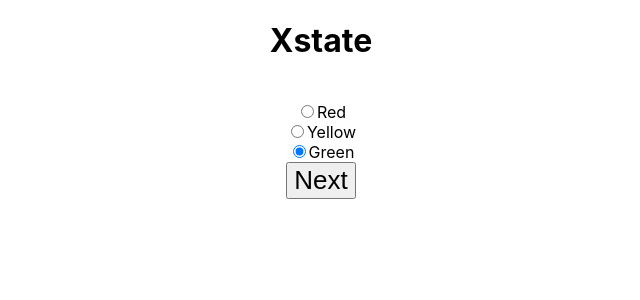
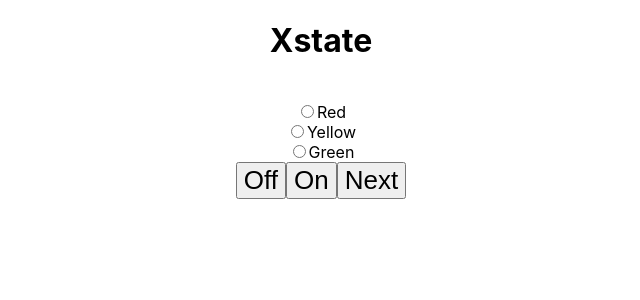
Before and after one commit to grid-stacks/xstate-react, a React (Vite) app: page / in a window 1280 px wide. Shown: the top 300 px of the page, without its empty margins (319-959 px from the left). Built offline with nearby package versions, Linux system fonts and the light colour scheme.

Commit message:
refactor: :recycle: Implement complex state

```diff
--- a/src/App.tsx
+++ b/src/App.tsx
@@ -17,7 +17,7 @@
 					name="light"
 					id="red"
 					value="red"
-					checked={current.matches("red")}
+					checked={current.matches({ ON: "red" })}
 				/>
 				<label htmlFor="red">Red</label>
 			</div>
@@ -28,7 +28,7 @@
 					name="light"
 					id="yellow"
 					value="yellow"
-					checked={current.matches("yellow")}
+					checked={current.matches({ ON: "yellow" })}
 				/>
 				<label htmlFor="yellow">Yellow</label>
 			</div>
@@ -39,10 +39,12 @@
 					name="light"
 					id="green"
 					value="green"
-					checked={current.matches("green")}
+					checked={current.matches({ ON: "green" })}
 				/>
 				<label htmlFor="green">Green</label>
 			</div>
+			<button onClick={() => send("TURN_OFF")}>Off</button>
+			<button onClick={() => send("TURN_ON")}>On</button>
 			<button onClick={() => send("NEXT")}>Next</button>
 		</div>
 	);
--- a/src/machines/trafficLightMachine.ts
+++ b/src/machines/trafficLightMachine.ts
@@ -1,10 +1,14 @@
 import { createMachine } from "xstate";
 
-type trafficLightEvents = { type: "NEXT" };
+type trafficLightEvents =
+	| { type: "NEXT" }
+	| { type: "TURN_ON" }
+	| { type: "TURN_OFF" };
 type trafficLightStates =
-	| { value: "red"; context: undefined }
-	| { value: "yellow"; context: undefined }
-	| { value: "green"; context: undefined };
+	| { value: { ON: "red" }; context: undefined }
+	| { value: { ON: "yellow" }; context: undefined }
+	| { value: { ON: "green" }; context: undefined }
+	| { value: "OFF"; context: undefined };
 
 export const trafficLightMachine = createMachine<
 	undefined,
@@ -12,8 +16,14 @@
 	trafficLightStates
 >({
 	id: "trafficLight",
+	initial: "OFF",
+	context: undefined,
+	states: {
+		ON: {
 			initial: "red",
-	context: undefined,
+			on: {
+				TURN_OFF: "OFF",
+			},
 			states: {
 				red: {
 					on: {
@@ -34,4 +44,11 @@
 					after: { 2000: "red" },
 				},
 			},
+		},
+		OFF: {
+			on: {
+				TURN_ON: "ON",
+			},
+		},
+	},
 });
```
Lines whose indentation alone changed are shown as unchanged.
